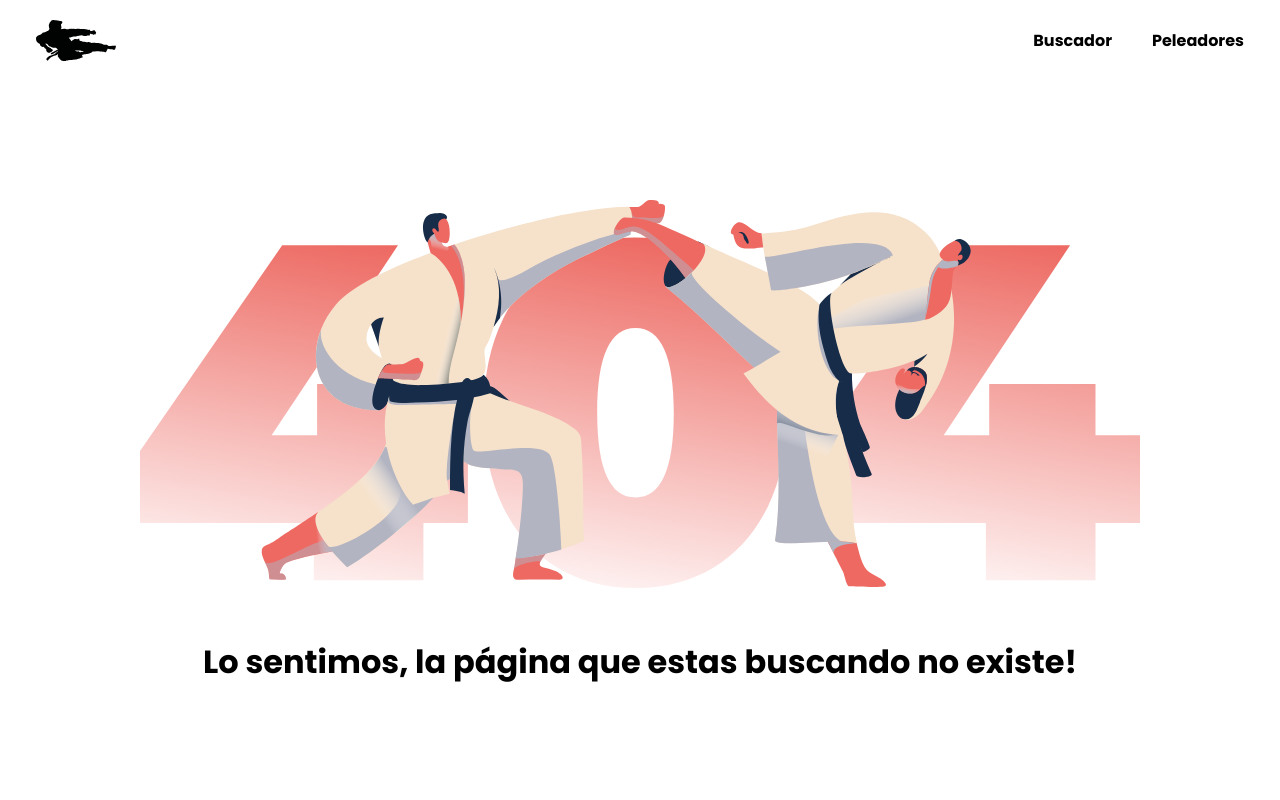
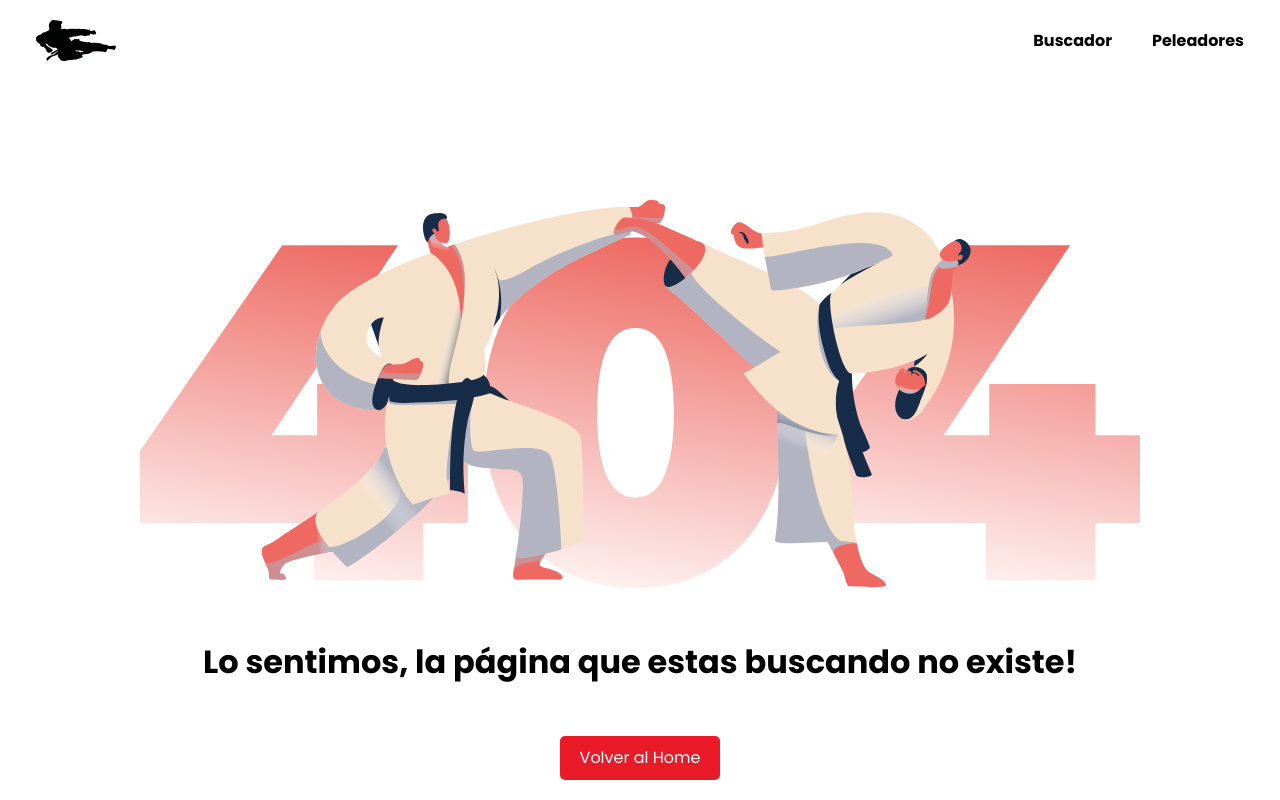
Before and after one commit to rcastillod/idolosartesmarciales, a Vue app: page / in a window 1280 px wide. Both pictures are taken after a click on the button "Buscar". Built offline with nearby package versions, Linux system fonts and the light colour scheme.

Commit message:
Agregado metodo para link a home

```diff
--- a/src/App.vue
+++ b/src/App.vue
@@ -1,7 +1,9 @@
 <template>
     <div id="app">
         <navigation></navigation>
-        <router-view />
+        <transition name="fade">
+            <router-view />
+        </transition>
     </div>
 </template>
 
@@ -216,4 +218,17 @@ select {
     white-space: nowrap;
     border: 0;
 }
+
+/* -------------------------------------------------------------------------- */
+/*                                 Transition                                 */
+/* -------------------------------------------------------------------------- */
+.fade-enter-active,
+.fade-leave-active {
+    transition: opacity 0.5s ease;
+}
+
+.fade-enter-from,
+.fade-leave-to {
+    opacity: 0;
+}
 </style>
--- a/src/components/BuscadorComp.vue
+++ b/src/components/BuscadorComp.vue
@@ -1,7 +1,7 @@
 <template>
     <div class="search-wrapper">
         <div class="input-group grid">
-            <input type="text" placeholder="Ingresa un id" v-model="id">
+            <input @keyup.enter="searchPeleador(id)" type="text" placeholder="Ingresa un id" v-model="id">
             <button @click="searchPeleador(id)">Buscar</button>
         </div>
     </div>
--- a/src/components/Navigation.vue
+++ b/src/components/Navigation.vue
@@ -1,7 +1,7 @@
 <template>
     <nav>
         <div class="container flex">
-            <a class="logo">
+            <a class="logo" @click="toHome()">
                 <img src="../assets/logo-02.svg" width="80" alt="Fight Club">
             </a>
             <div class="link-wrapper flex">
@@ -15,6 +15,11 @@
 <script>
 export default {
     name: 'navigation-comp',
+    methods: {
+        toHome() {
+            this.$router.push('/')
+        }
+    }
 }
 </script>
 
@@ -33,8 +38,9 @@ nav .container {
 }
 
 nav a {
+    color: hsl(var(--black-color));
+    cursor: pointer;
     font-weight: bold;
-    color: hsl(var(--black-color));
     text-decoration: none;
     transition: color 450ms ease-in-out;
 }
--- a/src/components/PeleadorComp.vue
+++ b/src/components/PeleadorComp.vue
@@ -9,6 +9,7 @@
                 </div>
                 <div class="peleadorSingle__content">
                     <h2>{{peleador.nombre}}</h2>
+                    <span>ID: {{peleador.id}}</span>
                     <p>{{peleador.biografia}}</p>
                 </div>
             </div>
@@ -90,6 +91,7 @@ export default {
     .peleadorSingle__thumb img {
         border-radius: .625rem;
         object-fit: cover;
+        object-position: top;
         margin: 1.25rem 0 0 1.25rem;
         width: 90%;
     }
@@ -113,6 +115,12 @@ export default {
         font-size: 1.875rem;
         position: relative;
     }
+    .peleadorSingle__content span {
+        color: hsl(var(--primary-color));
+        display: block;
+        font-weight: var(--fw-bold);
+        margin-bottom: 1.25rem;
+    }
     .peleadorNotFound {
         align-items: center;
     }
--- a/src/views/NotFound.vue
+++ b/src/views/NotFound.vue
@@ -3,9 +3,20 @@
         <div class="notFoundWrapper flex direction-column">
             <img src="../assets/page-notfound.svg" width="1000">
             <h1>Lo sentimos, la página que estas buscando no existe!</h1>
+            <a @click="toHome()" class="backToHome">Volver al Home</a>
         </div>
     </div>
 </template>
+
+<script>
+export default {
+    methods: {
+        toHome() {
+            this.$router.push('/')
+        }
+    }
+}
+</script>
 
 <style scoped>
     .notFoundWrapper {
@@ -17,4 +28,16 @@
     .notFoundWrapper h1 {
         color: hsl(var(--black-color));
     }
+    .backToHome {
+        background-color: hsl(var(--primary-color));
+        border-radius: .3125rem;
+        color: hsl(var(--white-color));
+        cursor: pointer;
+        padding: .625em 1.25em;
+        transition: background 300ms ease-in-out;
+    }
+    .backToHome:hover,
+    .backToHome:focus {
+        background-color: hsl(var(--primary-color-shade));
+    }
 </style>
```
Also changed, not shown: src/views/PeleadoresView.vue (line endings or trailing spaces).
